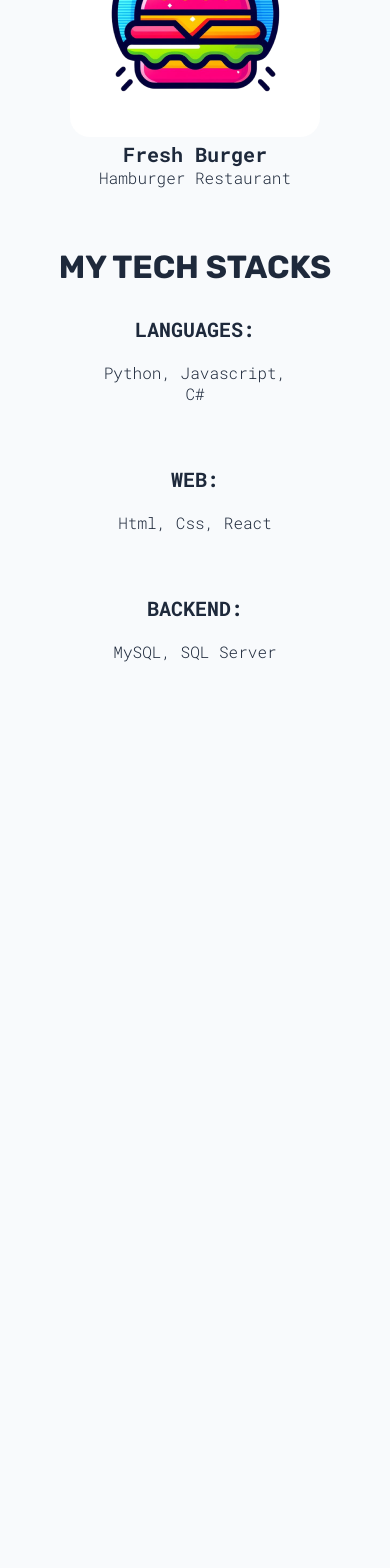
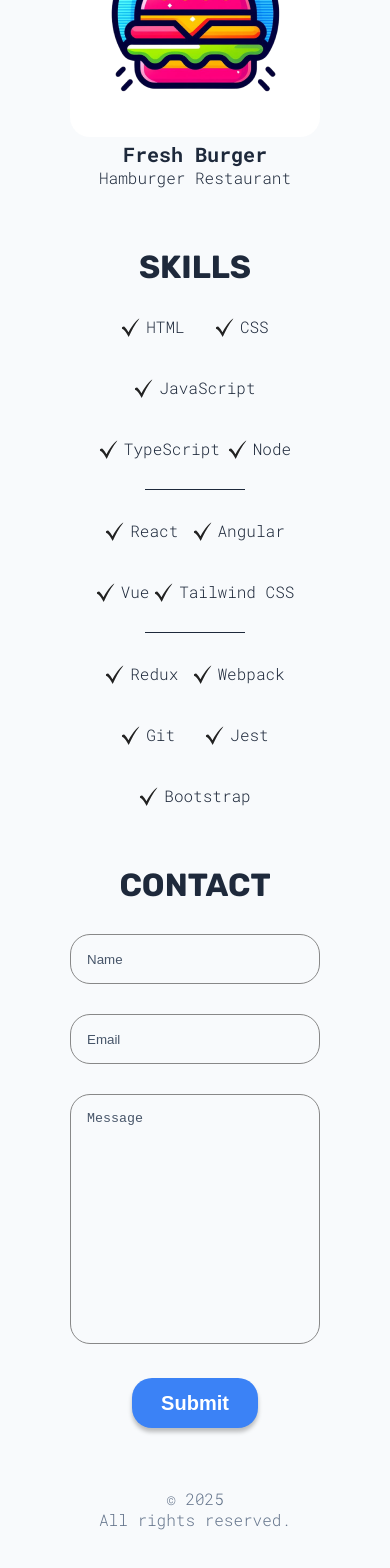
Before and after one commit to mizunate-tech/my-portfolio, a React (Vite) app: page / in a window 390 px wide. Shown: the part 1416-2984 px from the top of the page. Before the commit the page ends 2200 px from the top, so only its background shows below. Built offline with nearby package versions, Linux system fonts and the light colour scheme.

Commit message:
Responsive
Make website responsive

```diff
--- a/src/App.css
+++ b/src/App.css
@@ -66,3 +66,35 @@ p{
 .hover {
     cursor: pointer;
 }
+
+@media (width >= 800px)
+{
+    #root {
+        gap: 100px ;
+    }
+    h1{
+        font-size: 40px;
+    }
+    h2,h3{
+        font-size: 24px;
+    }
+    p{
+        font-size: 20px;
+    }
+    .sectionTitle{
+        margin-bottom: 60px;
+    }
+
+      @media (width >= 1400px) {
+    #root {
+      gap: 200px;
+    }
+    h1 {
+      font-size: 48px;
+    }
+
+    .sectionTitle {
+      margin-bottom: 75px;
+    }
+  }
+}
--- a/src/App.jsx
+++ b/src/App.jsx
@@ -1,4 +1,6 @@
 import './App.css'
+import Contact from './sections/Contact/Contact';
+import Footer from './sections/Footer/Footer';
 import Hero from './sections/Hero/Hero';
 import Projects from './sections/Projects/Projects';
 import Skills from './sections/Skills/Skills';
@@ -8,6 +10,8 @@ function App() {
     <Hero/>
     <Projects/>
     <Skills/>
+    <Contact/>
+    <Footer/>
     </>
   );
 }
--- a/src/common/SkillList.jsx
+++ b/src/common/SkillList.jsx
@@ -1,11 +1,10 @@
-import React from 'react'
-
-function SkillList({skill}) {
+function SkillList({ src, skill }) {
   return (
-   <span>
-     <p>{skill}</p>
+    <span>
+      <img src={src} alt="Checkmark icon" />
+      <p>{skill}</p>
     </span>
-  )
+  );
 }
 
-export default SkillList
+export default SkillList;
--- /dev/null
+++ b/src/sections/Contact/Contact.jsx
@@ -0,0 +1,35 @@
+import React from 'react'
+import styles from './ContactStyles.module.css'
+
+function Contact() {
+  return (
+    <section id="contact" className={styles.container}>
+      <h1 className="sectionTitle">Contact</h1>
+      <form action="">
+        <div className="formGroup">
+          <label htmlFor="name" hidden>
+            Name
+          </label>
+          <input type="text" name="name" id="name" placeholder="Name" required />
+        </div>
+        <div className="formGroup">
+          <label htmlFor="email" hidden>
+            email
+          </label>
+          <input type="text" Email="email" id="email" placeholder="Email" required />
+        </div>
+        <div className="formGroup">
+          <label htmlFor="message" hidden>
+            message
+          </label>
+          <textarea
+          name="message" id="message" placeholder="Message " required >
+          </textarea>
+        </div>
+        <input className="hover btn" type="submit" Submit value="Submit"/>
+      </form>
+    </section>
+  )
+}
+
+export default Contact
--- /dev/null
+++ b/src/sections/Contact/ContactStyles.module.css
@@ -0,0 +1,79 @@
+.container {
+  display: flex;
+  flex-direction: column;
+  text-align: center;
+}
+
+form {
+  display: flex;
+  flex-direction: column;
+  gap: 30px;
+}
+
+textarea,
+input:not([type='submit']) {
+  height: 50px;
+  padding-left: 16px;
+  width: 250px;
+}
+
+textarea {
+  padding-top: 16px;
+  resize: none;
+  height: 250px;
+}
+
+input,
+textarea {
+  border-radius: 20px;
+  border: #888 1px solid;
+  box-sizing: border-box;
+  justify-self: center;
+  background-color: var(--background-color);
+  color: var(--form-text-color);
+}
+
+::placeholder {
+  color: var(--form-text-color);
+}
+
+input[type='submit'] {
+  background-color: var(--btn-color);
+  color: var(--btn-text-color);
+  border: none;
+  border-radius: 20px;
+  width: 126px;
+  height: 50px;
+  font-size: 20px;
+  font-weight: bold;
+  box-shadow: 0 4px 4px rgba(0, 0, 0, 0.25);
+  transition: box-shadow 200ms ease-in-out, transform 200ms ease-in-out;
+  margin: auto;
+}
+
+input[type='submit']:hover {
+  transform: scale(1.05);
+}
+
+input[type='submit']:active {
+  transform: translateY(2px);
+  box-shadow: 0 2px 2px rgba(0, 0, 0, 0.25);
+}
+
+@media (width >= 800px) {
+  textarea,
+  input:not([type='submit']) {
+    width: 600px;
+    font-size: 20px;
+  }
+  form {
+    gap: 40px;
+  }
+}
+
+@media (width >= 1400px) {
+  textarea,
+  input:not([type='submit']) {
+    width: 800px;
+  }
+}
--- /dev/null
+++ b/src/sections/Footer/Footer.jsx
@@ -0,0 +1,13 @@
+import React from 'react'
+import styles from './FooterStyles.module.css'
+function Footer() {
+  return (
+    <section id="footer" className={styles.container}>
+      <p>&copy; 2025 <br />
+        All rights reserved.
+      </p>
+    </section>
+  )
+}
+
+export default Footer
--- /dev/null
+++ b/src/sections/Footer/FooterStyles.module.css
@@ -0,0 +1,7 @@
+.container {
+    text-align: center;
+    p{
+        font-size: 16px;
+        color: var(--footer-text-color);
+    }
+}
--- a/src/sections/Projects/ProjectStyles.module.css
+++ b/src/sections/Projects/ProjectStyles.module.css
@@ -21,10 +21,20 @@
         transform: scale(1.05);
     }
 
-    .projectsContainer{
+
+}
+
+ .projectsContainer{
         display: flex;
         flex-direction: column;
         align-items: center;
         gap: 30px;
     }
+@media (width >= 800px) {
+  .projectsContainer {
+    flex-direction: row;
+    flex-wrap: wrap;
+    justify-content: space-evenly;
+    padding: 0 30px;
+  }
 }
--- a/src/sections/Skills/Skills.jsx
+++ b/src/sections/Skills/Skills.jsx
@@ -1,28 +1,40 @@
+import styles from './SkillsStyles.module.css';
+import checkMarkIconDark from '../../assets/checkmark-dark.svg';
+import checkMarkIconLight from '../../assets/checkmark-light.svg';
+import SkillList from '../../common/SkillList';
+import { useTheme } from '../../common/ThemContext'
 
-import styles from './SkillsStyles.module.css'
-import SkillList from '../../common/SkillList'
 function Skills() {
+  const { theme } = useTheme();
+  const checkMarkIcon = theme === 'light' ? checkMarkIconLight : checkMarkIconDark;
+
   return (
     <section id="skills" className={styles.container}>
-        <h1 className="sectionTitle">My Tech Stacks</h1>
+      <h1 className="sectionTitle">Skills</h1>
       <div className={styles.skillList}>
-        <h2>Languages:</h2>
-        <SkillList  skill="Python, Javascript, C#"/>
+        <SkillList src={checkMarkIcon} skill="HTML" />
+        <SkillList src={checkMarkIcon} skill="CSS" />
+        <SkillList src={checkMarkIcon} skill="JavaScript" />
+        <SkillList src={checkMarkIcon} skill="TypeScript" />
+        <SkillList src={checkMarkIcon} skill="Node" />
       </div>
       <hr />
       <div className={styles.skillList}>
-        <h2>Web:</h2>
-        <SkillList  skill="Html, Css, React"/>
+        <SkillList src={checkMarkIcon} skill="React" />
+        <SkillList src={checkMarkIcon} skill="Angular" />
+        <SkillList src={checkMarkIcon} skill="Vue" />
+        <SkillList src={checkMarkIcon} skill="Tailwind CSS" />
       </div>
       <hr />
       <div className={styles.skillList}>
-        <h2>Backend:</h2>
-        <SkillList  skill="MySQL, SQL Server"/>
+        <SkillList src={checkMarkIcon} skill="Redux" />
+        <SkillList src={checkMarkIcon} skill="Webpack" />
+        <SkillList src={checkMarkIcon} skill="Git" />
+        <SkillList src={checkMarkIcon} skill="Jest" />
+        <SkillList src={checkMarkIcon} skill="Bootstrap" />
       </div>
-        <hr />
-
     </section>
-  )
+  );
 }
 
-export default Skills
+export default Skills;
--- a/src/sections/Skills/SkillsStyles.module.css
+++ b/src/sections/Skills/SkillsStyles.module.css
@@ -9,7 +9,9 @@
     gap: 5px;
   }
 
-
+  img {
+    width: 20px;
+  }
 }
 
 .skillList {
@@ -17,13 +19,13 @@
   justify-content: space-evenly;
   align-self: center;
   flex-wrap: wrap;
-  row-gap: 20px;
-  max-width: 25ch;
+  row-gap: 40px;
+  max-width: 26ch;
 }
 
 hr {
-  width: 100;
-  height: 2px;
+  width: 100px;
+  height: 1px;
   border: none;
   background-color: var(--text-color);
   margin: 30px auto;
```
Lines whose indentation alone changed are shown as unchanged.
